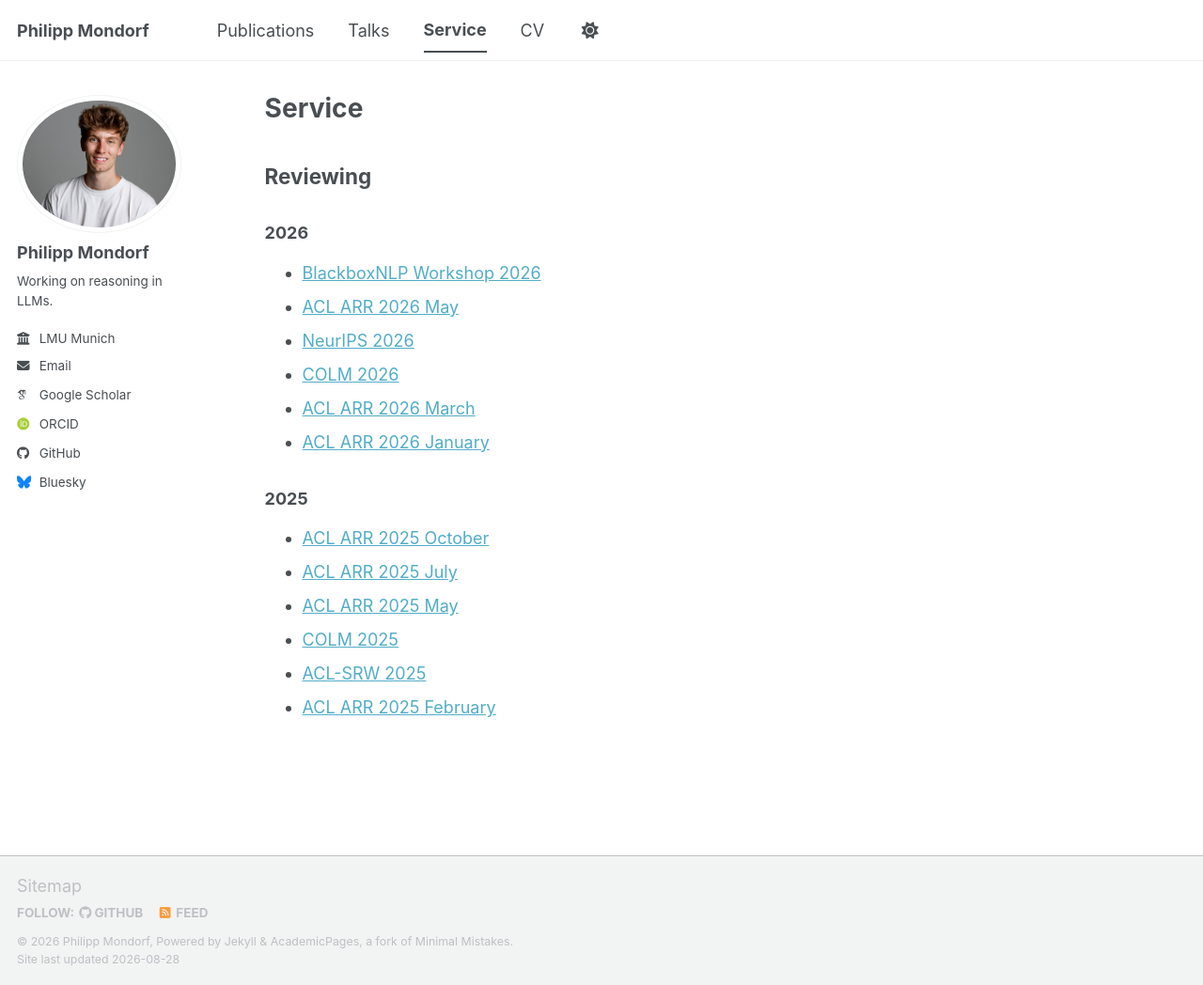
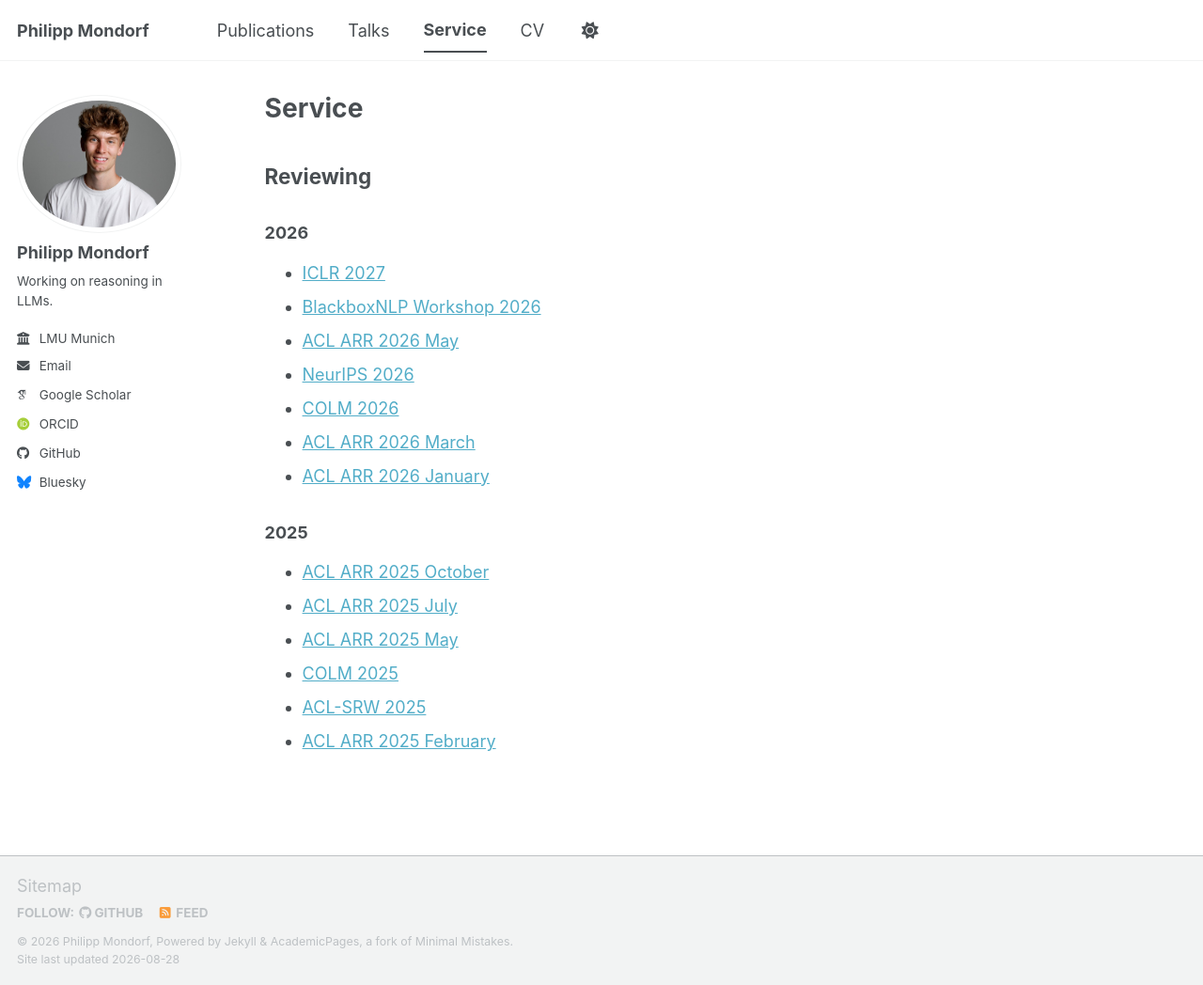
Before and after one commit to PMMon/pmmon.github.io, a Jekyll site: the page built from _pages/service.md, in a window 1280 px wide and 1048 px high. Shown: the whole window at 94% size. Built offline with Jekyll 4.4.1, drawn with Linux system fonts in a browser that asks for light colours; some web fonts are replaced; a script bundle is joined from its source files by our own code; library files that are not in the unit come from our copies.

Commit message:
update services

```diff
--- a/_pages/service.md
+++ b/_pages/service.md
@@ -8,10 +8,11 @@ author_profile: true
 ## Reviewing
 
 ### 2026
+- [ICLR 2027](https://iclr.cc/Conferences/2027/index.html)
 - [BlackboxNLP Workshop 2026](https://blackboxnlp.github.io/2026/)
 - [ACL ARR 2026 May](https://2026.emnlp.org/)
-- [NeurIPS 2026](https://neurips.cc/)
-- [COLM 2026](https://colmweb.org/)
+- [NeurIPS 2026](https://neurips.cc/Conferences/2026)
+- [COLM 2026](https://colm.eventhosts.cc/Conferences/2026/index.html)
 - [ACL ARR 2026 March](https://aclrollingreview.org/dates)
 - [ACL ARR 2026 January](https://2026.aclweb.org/)
 
```
